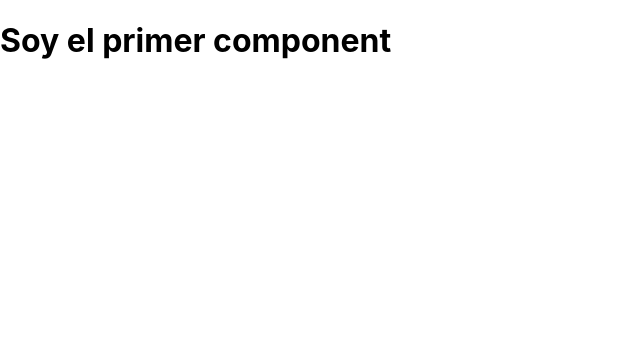
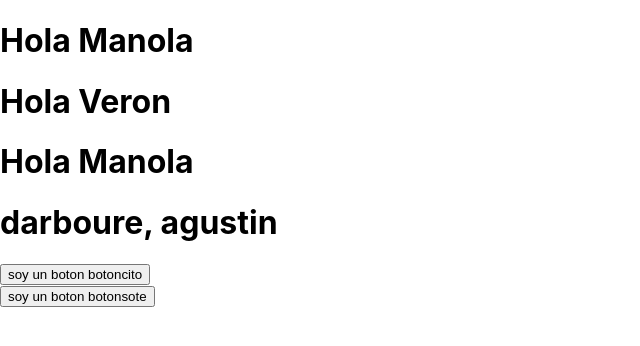
Before and after one commit to pdarboure/react, a React (Create React App) app in the folder agus_project/: page / in a window 1280 px wide. Shown: the top 346 px of the page, without its empty margins (0-640 px from the left). Built offline with nearby package versions, Linux system fonts and the light colour scheme.

Commit message:
install prop types

```diff
--- a/agus_project/package.json
+++ b/agus_project/package.json
@@ -6,6 +6,7 @@
     "@testing-library/jest-dom": "^5.16.5",
     "@testing-library/react": "^13.4.0",
     "@testing-library/user-event": "^13.5.0",
+    "prop-types": "^15.8.1",
     "react": "^18.2.0",
     "react-dom": "^18.2.0",
     "react-scripts": "5.0.1",
--- /dev/null
+++ b/agus_project/src/components/button.js
@@ -0,0 +1,15 @@
+import React from 'react';
+
+
+function Button({text="botoncito"}) {
+    console.log(text);
+    return (
+    <div>
+    <button>
+        soy un boton {text}
+    </button>
+    </div>
+    )
+  }
+
+  export default Button;
--- a/agus_project/src/components/first_component.js
+++ b/agus_project/src/components/first_component.js
@@ -1,10 +1,11 @@
 import React from 'react';
 
 
-function first_Component() {
+function first_Component({title="loquito"}) {
+    console.log(title);
     return (
     <h1>
-        Soy el primer component
+        Hola {title}
      </h1>
     );
   }
--- /dev/null
+++ b/agus_project/src/components/second_component.js
@@ -0,0 +1,13 @@
+import React from 'react';
+
+
+function second_Component() {
+    const usuario = {nombre: "agustin", apellido: "darboure"}
+    return (
+    <h1>
+        {usuario.apellido}, {usuario.nombre}
+     </h1>
+    );
+  }
+
+  export default second_Component;
--- a/agus_project/src/index.js
+++ b/agus_project/src/index.js
@@ -4,11 +4,23 @@ import './index.css';
 import './App.css';
 import reportWebVitals from './reportWebVitals';
 import Component from './components/first_component';
+import Second from './components/second_component';
+import Button from './components/button';
 
 const root = ReactDOM.createRoot(document.getElementById('root'));
 root.render(
 <div>
-    <Component/>
+    <Component title="Manola"/>
+    <Component title="Veron"/>
+    <Component title="Manola"/>
+    <Second/>
+    <Button/>
+    <Button text="botonsote"/>
+
+
+
+
+
 </div>
 );
 
```
Also changed, not shown: 1 other file (tests, documents, lock files or other folders).
